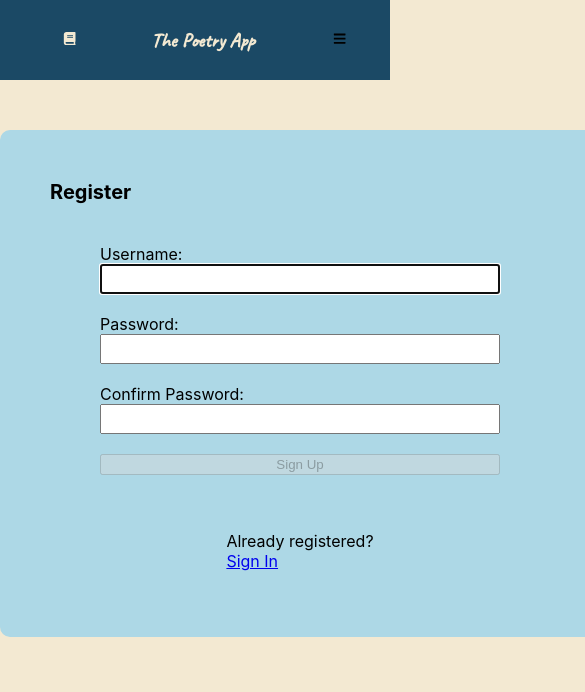
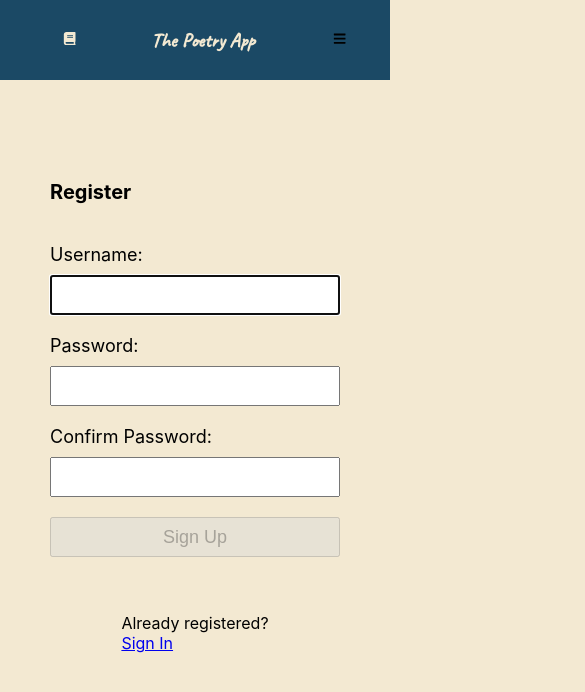
Before and after one commit to IAMAMZ/poetry, a React (Create React App) app: page /register in a window 390 px wide. Shown: the top 692 px of the page, 585 px wide, since content can reach past the window. Built offline with nearby package versions, Linux system fonts and the light colour scheme.

Commit message:
add style changes

```diff
--- a/src/components/Dictionary.css
+++ b/src/components/Dictionary.css
@@ -37,10 +37,9 @@
 }
 .dictVisible{
     display:block;
-    position: fixed;
+    position: absolute;
     top:0;
     left: 0;
-    height: 100%;
     width: 100%;
     z-index: 9999;
     gap:1.5rem;
@@ -86,4 +85,12 @@
 
 @media only screen and (max-width:1024px) {
 
+    .dictForm fieldset{
+     flex-direction: column;
+    }
+    .dictForm fieldset input {
+        width: 100%;
+    }
+
+
 }
--- a/src/pages/Login.css
+++ b/src/pages/Login.css
@@ -1,4 +1,3 @@
-
 
 .LoginPg section{
     margin:0 auto;
@@ -8,6 +7,9 @@
     flex-direction: column;
     justify-content: center;
     align-items: center;
+}
+.LoginPg h1 {
+    color: black;
 }
 
 .LoginPg form {
@@ -32,3 +34,21 @@
     font-weight: 700;
     border-radius: 8px;
 }
+
+@media only screen and (max-width:600px){
+    .LoginPg section{
+        width: 100%;
+        padding: 0;
+        margin: 0;
+    }
+    .LoginPg form {
+        width: 90%;
+    }
+    .LoginPg button{
+        width: 90%;
+    }
+    .LoginPg form input {
+        width: 90%;
+        margin: 0 0 20px 0;
+    }
+}
--- a/src/pages/Login.js
+++ b/src/pages/Login.js
@@ -2,7 +2,7 @@ import { useRef, useState, useEffect, useContext } from "react";
 import "./Login.css";
 import AuthContext from "../context/AuthProvider";
 import axios from "../api/axios";
-import { useNavigate } from "react-router-dom";
+import { useNavigate, Link } from "react-router-dom";
 const LOGIN_URL = "/login";
 
 export default function Login() {
@@ -100,8 +100,7 @@ export default function Login() {
             Need an Account?
             <br />
             <span className="line">
-              {/*put router link here*/}
-              <a href="#">Sign Up</a>
+              <Link to="/register">Register</Link>
             </span>
           </p>
         </section>
--- a/src/pages/Register.css
+++ b/src/pages/Register.css
@@ -2,7 +2,6 @@
     margin:0 auto;
     width: 600px;
     gap:40px;
-    background-color: lightblue;
     margin-top: 50px;
     border-radius: 10px;
     padding: 50px;
@@ -21,9 +20,16 @@
     flex-direction: column;
     width: 400px;
 }
+.RegisterPage form label{
+    font-size: 18px;
+    margin-bottom: 10px;
+}
 .RegisterPage form input{
-    height: 30px;
+    height: 40px;
     margin-bottom: 20px;
+    font-size: 18px;
+    padding:6px
+
 }
 .RegisterPage .hide{
     display: none;
@@ -41,3 +47,22 @@
     font-size:24px;
     border-radius: 8px;
 }
+.RegisterPage button {
+    height: 40px;
+    font-size: 18px;
+}
+
+@media only screen and (max-width:1024px){
+
+
+    .RegisterPage section{
+        width: 100%;
+    }
+    .RegisterPage form {
+        width: 100%;
+    }
+    .RegisterPage button{
+        width: 100%;
+        margin: 0 auto;
+    }
+}
--- a/src/pages/Register.js
+++ b/src/pages/Register.js
@@ -1,4 +1,5 @@
 import { useRef, useState, useEffect } from "react";
+import { Link } from "react-router-dom";
 import {
   faCheck,
   faTimes,
@@ -228,7 +229,7 @@ const Register = () => {
             <br />
             <span className="line">
               {/*put router link here*/}
-              <a href="#">Sign In</a>
+              <Link to="/signin">Sign In</Link>
             </span>
           </p>
         </section>
```
